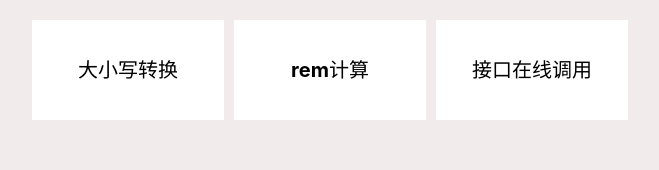
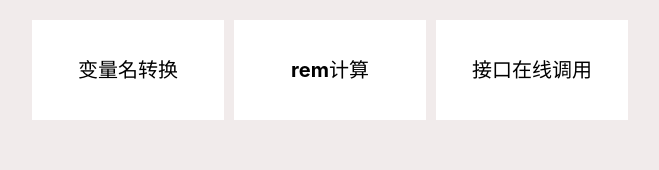
Before and after one commit to 374644043/front-tool, a Vue app: page / in a window 1280 px wide. Shown: the top 170 px of the page, without its empty margins (108-767 px from the left). Built offline with nearby package versions, Linux system fonts and the light colour scheme.

Commit message:
🐞 fix(变量名转换): 处理驼峰变量名没有分断的问题

```diff
--- a/src/views/toggleCase.vue
+++ b/src/views/toggleCase.vue
@@ -22,6 +22,7 @@ const handleExchange = () => {
     split = '-'
   }
   result.value = userInput.value
+    .replace(/(?<![ _\-.])[A-Z]/g, (match, offset) => `${offset > 0 ? '_' : ''}${match.toLowerCase()}`)
     .split(/[ _\-.]/)
     .filter(Boolean)
     .map((word, index) => {
--- a/src/views/toolMenu.vue
+++ b/src/views/toolMenu.vue
@@ -6,7 +6,7 @@ const router = useRouter()
 
 <template>
   <div class="container">
-    <div class="menu-item" @click="router.push('/toggle-case')">大小写转换</div>
+    <div class="menu-item" @click="router.push('/toggle-case')">变量名转换</div>
     <div class="menu-item" @click="router.push('/rem-compute')">rem计算</div>
     <div class="menu-item" @click="router.push('/api-test')">接口在线调用</div>
   </div>
```
Also changed, not shown: 20 other files (tests, documents, lock files or other folders).
